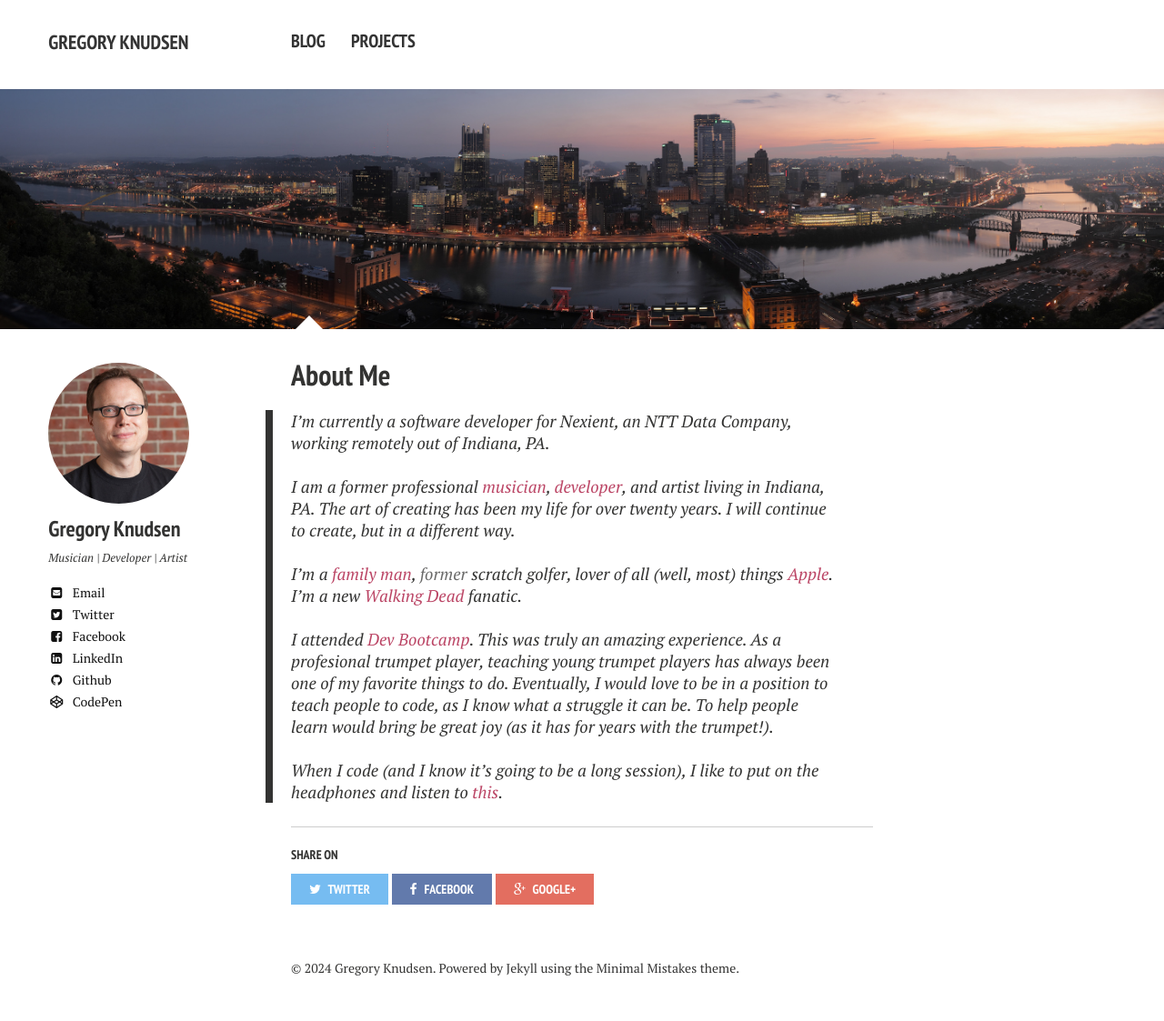
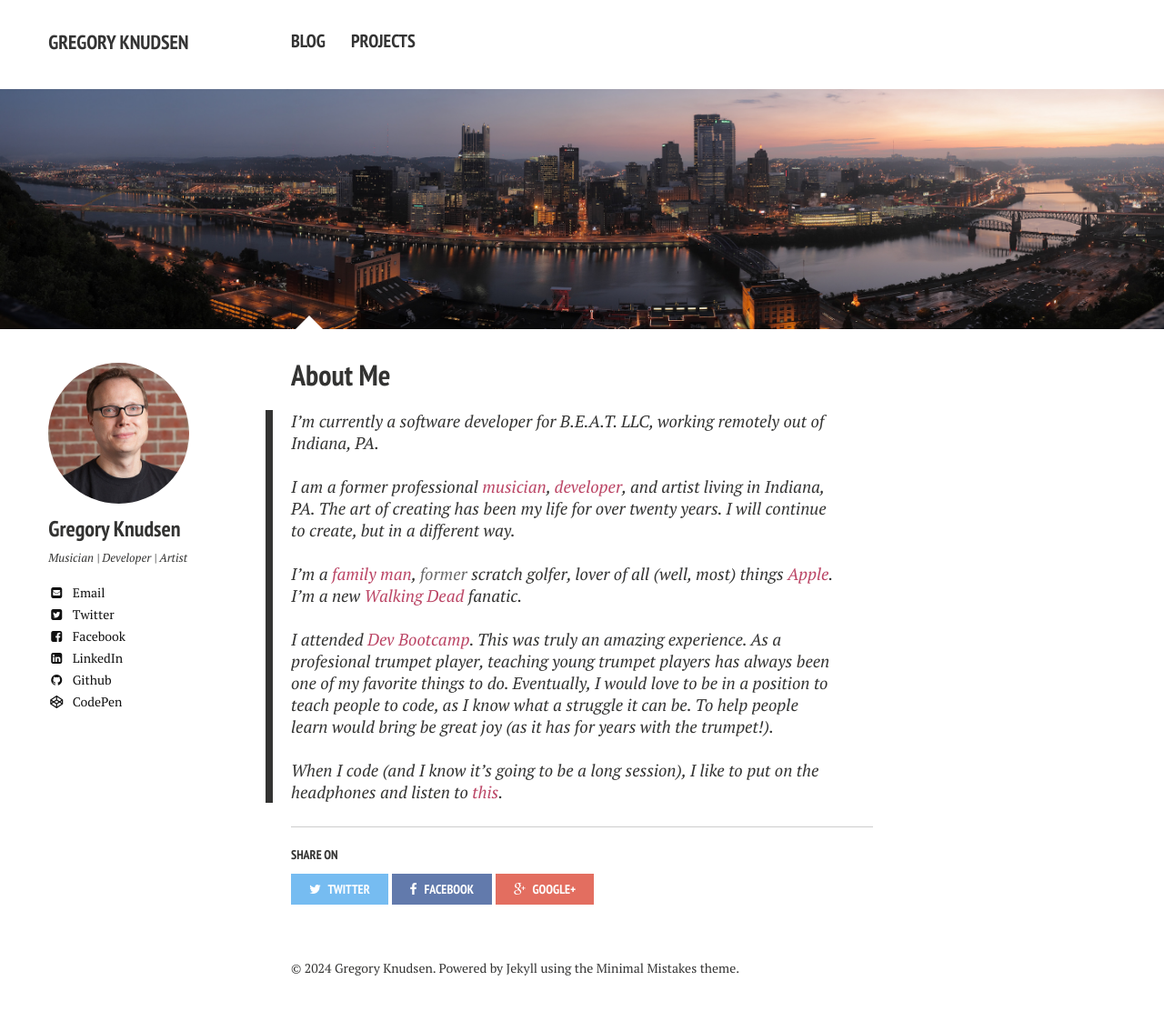
Before and after one commit to gregknudsen/gregknudsen.github.io, a Jekyll site: the page built from about/index.md, in a window 1280 px wide. Shown: the whole page at 91% size. Built offline with Jekyll 4.4.1, drawn with Linux system fonts in a browser that asks for light colours; nearby versions of some CDN libraries.

Commit message:
update job

```diff
--- a/about/index.md
+++ b/about/index.md
@@ -11,7 +11,7 @@ image:
 <!-- NOT IN USE!!! -->
 
 
-> I'm currently a software developer for Nexient, an NTT Data Company, working remotely out of Indiana, PA.<br><br>
+> I'm currently a software developer for B.E.A.T. LLC, working remotely out of Indiana, PA.<br><br>
 I am a former professional [musician](http://www.sarasotaorchestra.org/our-musicians/trumpet/greg-knudsen?referer=trombinoscope){:target="_blank"}, [developer](http://www.github.com/gregknudsen){:target="_blank"}, and artist living in Indiana, PA. The art of creating has been my life for over twenty years. I will continue to create, but in a different way.<br><br>
 I'm a [family man](http://imgur.com/V0moQQZ){:target="_blank"}, <span id="former">former</span> scratch golfer, lover of all (well, most) things [Apple](http://www.apple.com){:target="_blank"}. I'm a new [Walking Dead](http://www.amc.com/shows/the-walking-dead) fanatic.<br><br>
 I attended [Dev Bootcamp](http://devbootcamp.com/locations/new-york/){:target="_blank"}. This was truly an amazing experience. As a profesional trumpet player, teaching young trumpet players has always been one of my favorite things to do. Eventually, I would love to be in a position to teach people to code, as I know what a struggle it can be. To help people learn would bring be great joy (as it has for years with the trumpet!).<br><br>
```
